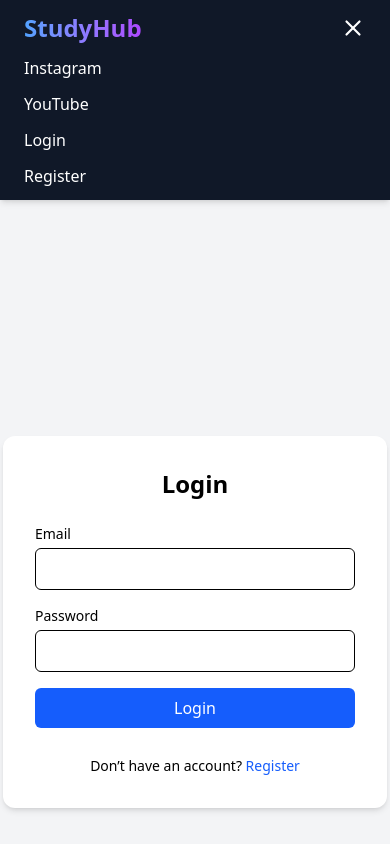
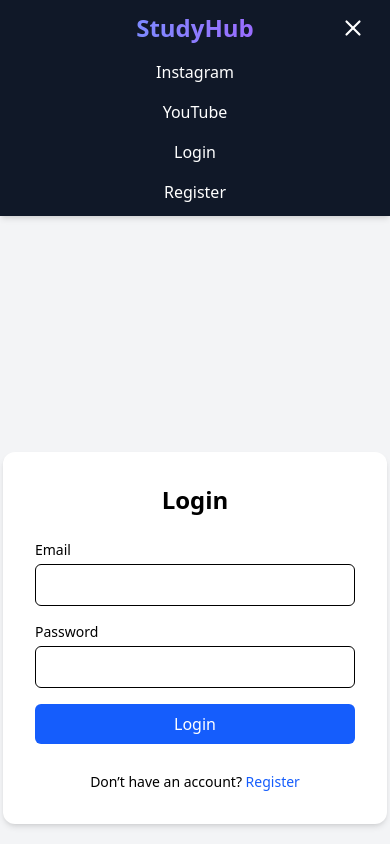
Before and after one commit to Vishalk1402/notes_frontend, a React (Vite) app: page / in a window 390 px wide. Both pictures are taken after a click on the button 353 px from the left and 28 px from the top of the page. Shown: the top 844 px of the page. Built offline with nearby package versions, Linux system fonts and the light colour scheme; no server answers.

Commit message:
Navbar Updated

```diff
--- a/src/components/Navbar.jsx
+++ b/src/components/Navbar.jsx
@@ -27,18 +27,19 @@ function Navbar() {
 
   return (
     <nav className="bg-gray-900 text-white px-6 py-3 shadow-md sticky top-0 z-50">
+      {/* Top Navbar Section */}
       <div className="flex justify-between items-center">
         {/* Logo */}
         <Link
           to={token ? "/dashboard" : "/"}
-          className="text-2xl font-extrabold bg-gradient-to-r from-blue-400 to-purple-500 bg-clip-text text-transparent hover:opacity-80 transition"
+          className="text-2xl font-extrabold bg-gradient-to-r from-blue-400 to-purple-500 bg-clip-text text-transparent hover:opacity-80 transition md:text-left text-center w-full md:w-auto"
         >
           StudyHub
         </Link>
 
         {/* Mobile Menu Toggle */}
         <button
-          className="md:hidden focus:outline-none"
+          className="md:hidden focus:outline-none absolute right-6"
           onClick={() => setMenuOpen(!menuOpen)}
         >
           {menuOpen ? <X size={26} /> : <Menu size={26} />}
@@ -48,9 +49,6 @@ function Navbar() {
         <div className="hidden md:flex items-center gap-4">
           {token && !isAuthPage && (
             <>
-              <Link to="/dashboard" className="hover:text-blue-400 transition">
-                Dashboard
-              </Link>
               <div className="relative flex items-center">
                 <button
                   onClick={() => setSearchVisible(!searchVisible)}
@@ -76,6 +74,10 @@ function Navbar() {
                   )}
                 </AnimatePresence>
               </div>
+
+              <Link to="/dashboard" className="hover:text-blue-400 transition">
+                Dashboard
+              </Link>
             </>
           )}
 
@@ -124,20 +126,24 @@ function Navbar() {
             animate={{ height: "auto", opacity: 1 }}
             exit={{ height: 0, opacity: 0 }}
             transition={{ duration: 0.3 }}
-            className="md:hidden flex flex-col items-start gap-3 mt-3"
+            className="md:hidden flex flex-col items-center gap-4 mt-4 text-center"
           >
             {token && !isAuthPage && (
               <>
-                <Link to="/dashboard" className="hover:text-blue-400 transition">
-                  Dashboard
-                </Link>
                 <input
                   type="text"
                   value={searchQuery}
                   onChange={handleSearchChange}
                   placeholder="Search folders & notes..."
-                  className="px-3 py-1 rounded-lg text-black bg-amber-50 focus:outline-none focus:ring-2 focus:ring-blue-400 w-full"
+                  className="px-3 py-1 rounded-lg text-black bg-amber-50 focus:outline-none focus:ring-2 focus:ring-blue-400 w-full max-w-xs"
                 />
+                <Link
+                  to="/dashboard"
+                  className="hover:text-blue-400 transition"
+                  onClick={() => setMenuOpen(false)}
+                >
+                  Dashboard
+                </Link>
               </>
             )}
 
@@ -160,17 +166,28 @@ function Navbar() {
 
             {token && !isAuthPage ? (
               <button
-                onClick={handleLogout}
-                className="bg-red-500 px-3 py-1 rounded hover:bg-red-600 transition w-full text-center"
+                onClick={() => {
+                  handleLogout();
+                  setMenuOpen(false);
+                }}
+                className="bg-red-500 px-3 py-1 rounded hover:bg-red-600 transition w-full max-w-xs"
               >
                 Logout
               </button>
             ) : (
               <>
-                <Link to="/" className="hover:text-blue-400 transition w-full">
+                <Link
+                  to="/"
+                  className="hover:text-blue-400 transition w-full"
+                  onClick={() => setMenuOpen(false)}
+                >
                   Login
                 </Link>
-                <Link to="/register" className="hover:text-blue-400 transition w-full">
+                <Link
+                  to="/register"
+                  className="hover:text-blue-400 transition w-full"
+                  onClick={() => setMenuOpen(false)}
+                >
                   Register
                 </Link>
               </>
```
